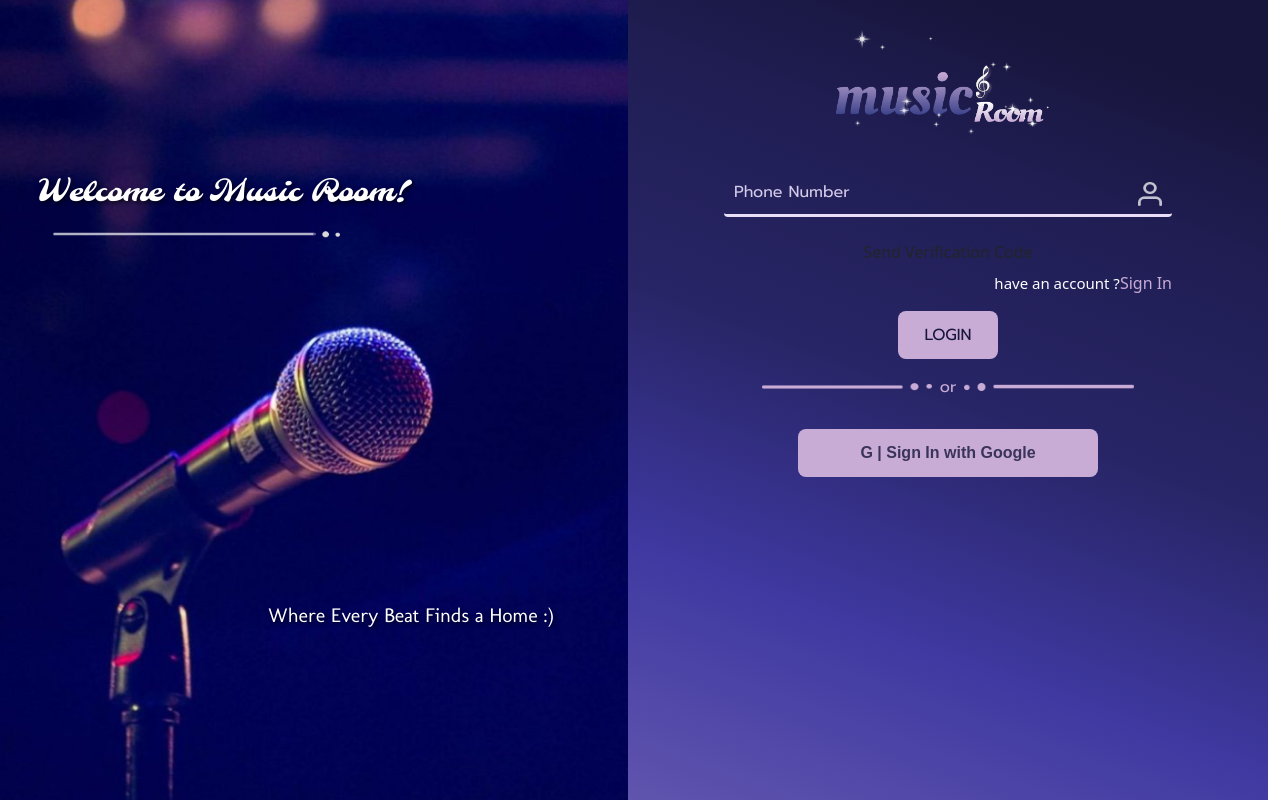
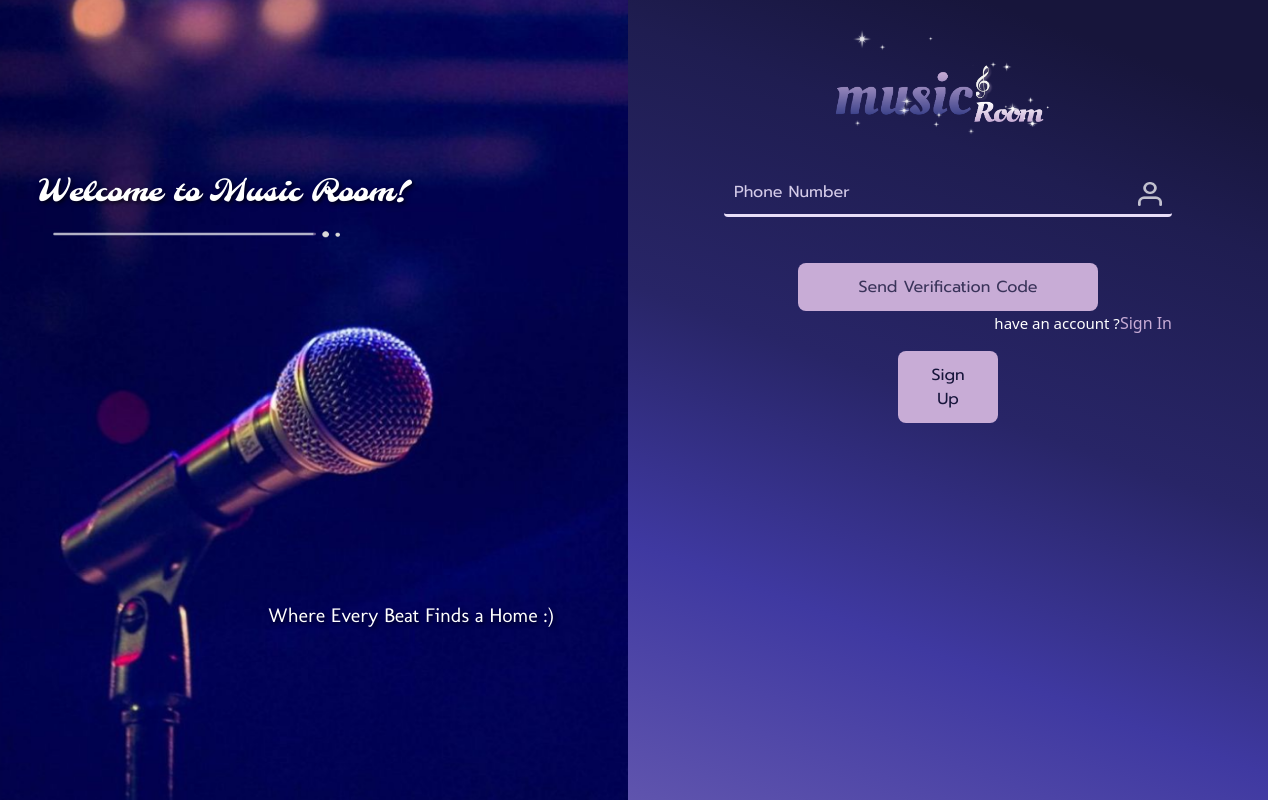
Before and after one commit to salarKaf/spotifyFrontEnd, a React (Create React App) app in the folder spotify/: page /signUp in a window 1280 px wide. Built offline with nearby package versions, Linux system fonts and the light colour scheme; a web font is replaced by a local one.

Commit message:
remove login by google

```diff
--- a/spotify/src/API/userAPIservice.js
+++ b/spotify/src/API/userAPIservice.js
@@ -40,10 +40,16 @@ const verifyPhone = async (phoneNumber, code) => {
                 code
             })
         });
+        if (response.status !== 400)
+            return {
+                success: true,
+                message: 'Phone verification successful',
+                data: response
+            };
         return {
-            success: true,
-            message: 'Phone verification successful',
-            data: response
+            success: false,
+            message: 'Phone verification failed',
+            data: null
         };
     } catch (error) {
         console.error(error);
--- a/spotify/src/App.js
+++ b/spotify/src/App.js
@@ -9,8 +9,9 @@ function App() {
   return (
     <Router>
       <Routes>
+        <Route path="/" element={<LoginPage />} />
         <Route path="/signUp" element={<SignInPage />} />
-        <Route path="/login" element={<LoginPage />} />
+
         <Route path="/home" element={<Home></Home>} />
         <Route path="/setPassword" element={<SetPass></SetPass>} />
       </Routes>
--- a/spotify/src/Login/LoginPage.js
+++ b/spotify/src/Login/LoginPage.js
@@ -92,8 +92,6 @@ const LoginPage = () => {
               <a href="#" className="text-decoration-none FPassword">Forgot your password?</a>
             </div>
             <button type="submit" className="btn LoginStyle">LOGIN</button>
-            <OrSeparator Line3Elipse={Line3Elipse} />
-            <button type="button" className="btn LoginGoogleStyle font-Prosto">G | Login with Google</button>
             <div className="text-center mt-5">
               <span className="text-white small-text">You don't have an account? </span>
               <Link to="/signUp" className="text-decoration-none forth">Sign Up</Link>
@@ -119,12 +117,6 @@ const InputField = ({ type, placeholder, icon, value, onChange, error }) => (
   </div>
 );
 
-const OrSeparator = ({ Line3Elipse }) => (
-  <div className="d-flex align-items-center justify-content-center text-center mt-3">
-    <img src={Line3Elipse} className="rotated-image img-fluid" alt="First Image" />
-    <span className="mx-2 forth prompt">or</span>
-    <img src={Line3Elipse} className="img-fluid" alt="Second Image" />
-  </div>
-);
+
 
 export default LoginPage;
--- a/spotify/src/Login/LoginStyle.css
+++ b/spotify/src/Login/LoginStyle.css
@@ -122,7 +122,7 @@
     display: flex;
     align-items: center;
     width: 100%;
-    justify-content: flex-end; /* برای قراردادن متن در سمت راست */
+    justify-content: flex-end;
   }
 
   .rotated-image {
@@ -147,18 +147,6 @@
     }
   }
 
-  .LoginGoogleStyle {
-    background-color: rgba(200, 172, 214, 1);
-    color: rgba(23, 21, 59, 0.8);
-    border: none;
-    padding: 12px 20px;
-    border-radius: 8px;
-    width: 100%;
-    max-width: 300px;
-    margin: 0 auto;
-    margin-top: 30px;
-    display: block;
-  }
 
   .font-Prosto {
     font-family: 'Prosto One', sans-serif;
--- a/spotify/src/SetPassword/SetPassword.js
+++ b/spotify/src/SetPassword/SetPassword.js
@@ -57,7 +57,6 @@ const SignInPage = () => {
     }
   };
 
-  // Check if token exists in localStorage
   const token = localStorage.getItem("token");
   if (!token) {
     navigate("/login");
--- a/spotify/src/SignIn/SignUpPage.js
+++ b/spotify/src/SignIn/SignUpPage.js
@@ -34,7 +34,6 @@ const SignInPage = () => {
   };
 
   const handleSendVerificationCode = async () => {
-    //check if phone number is valid
     let irphoneregex = /^(\+98|0)?9\d{9}$/;
     if (!irphoneregex.test(formData.phoneNumber)) {
       setErrors({
@@ -67,7 +66,6 @@ const SignInPage = () => {
       let code = formData.verificationCode;
       let phone = formData.phoneNumber;
 
-      //verify phone number
       let result = await verifyPhone(phone, code);
 
       if (!result.success) {
@@ -77,10 +75,9 @@ const SignInPage = () => {
         return;
       }
 
-      //token set
+
       localStorage.setItem("token", result.data.token);
 
-      //redirect to home
       navigate("/home");
     }
   };
@@ -120,7 +117,7 @@ const SignInPage = () => {
                 error={errors.verificationCode}
               />
             ) : (
-              <button type="button" className="btn SendVerificationCodeStyle" onClick={handleSendVerificationCode}>
+              <button type="button" className="btn SendVerificationCodeStyle LoginGoogleStyle prompt" onClick={handleSendVerificationCode}>
                 Send Verification Code
               </button>
             )}
@@ -128,9 +125,7 @@ const SignInPage = () => {
               <span className="text-white small-text"> have an account ? </span>
               <Link to="/" className="text-decoration-none forth"> Sign In</Link>
             </div>
-            <button type="submit" className="btn LoginStyle">LOGIN</button>
-            <OrSeparator Line3Elipse={Line3Elipse} />
-            <button type="button" className="btn LoginGoogleStyle font-Prosto">G | Sign In with Google</button>
+            <button type="submit" className="btn LoginStyle">Sign Up</button>
           </form>
         </div>
       </div>
@@ -153,12 +148,12 @@ const InputField = ({ type, placeholder, icon, name, value, onChange, error }) =
   </div>
 );
 
-const OrSeparator = ({ Line3Elipse }) => (
-  <div className="d-flex align-items-center justify-content-center text-center mt-3">
-    <img src={Line3Elipse} className="rotated-image img-fluid" alt="First Image" />
-    <span className="mx-2 forth prompt">or</span>
-    <img src={Line3Elipse} className="img-fluid" alt="Second Image" />
-  </div>
-);
+// const OrSeparator = ({ Line3Elipse }) => (
+//   <div className="d-flex align-items-center justify-content-center text-center mt-3">
+//     <img src={Line3Elipse} className="rotated-image img-fluid" alt="First Image" />
+//     <span className="mx-2 forth prompt">or</span>
+//     <img src={Line3Elipse} className="img-fluid" alt="Second Image" />
+//   </div>
+// );
 
 export default SignInPage;
```
